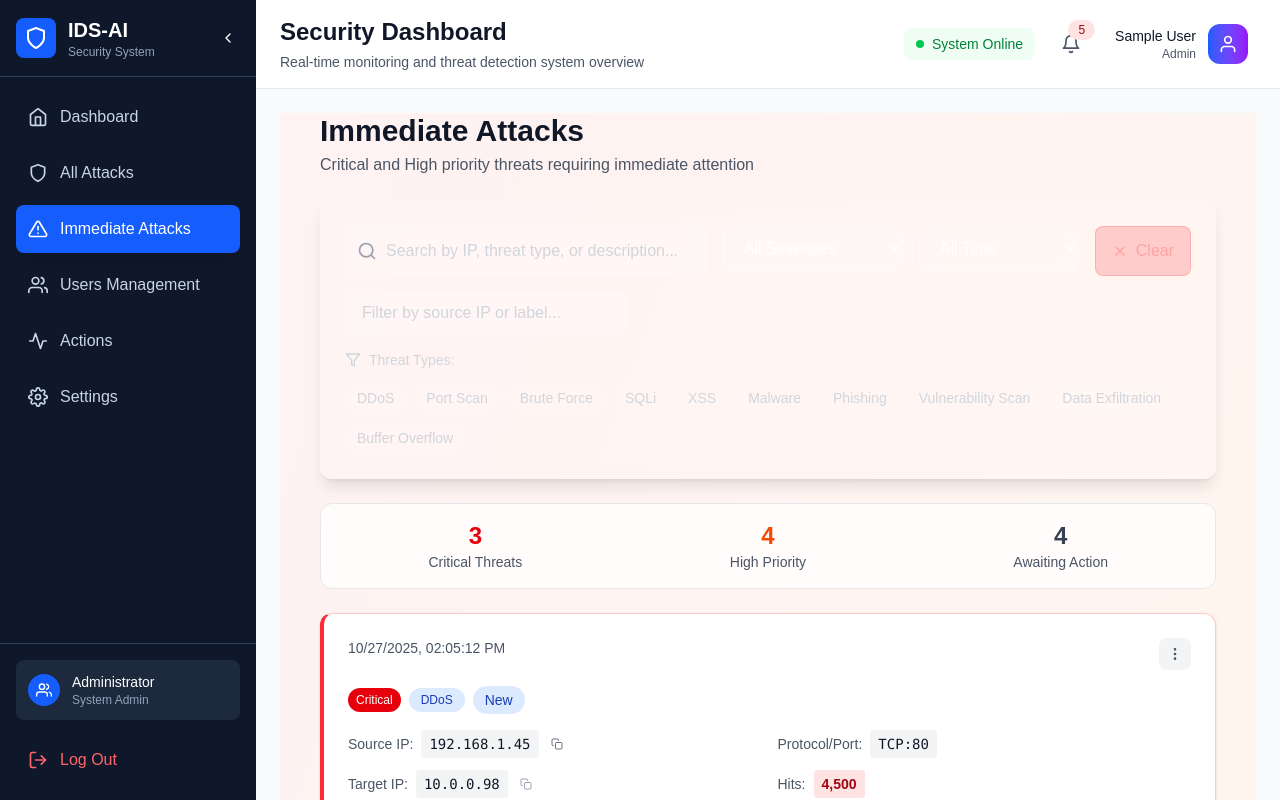
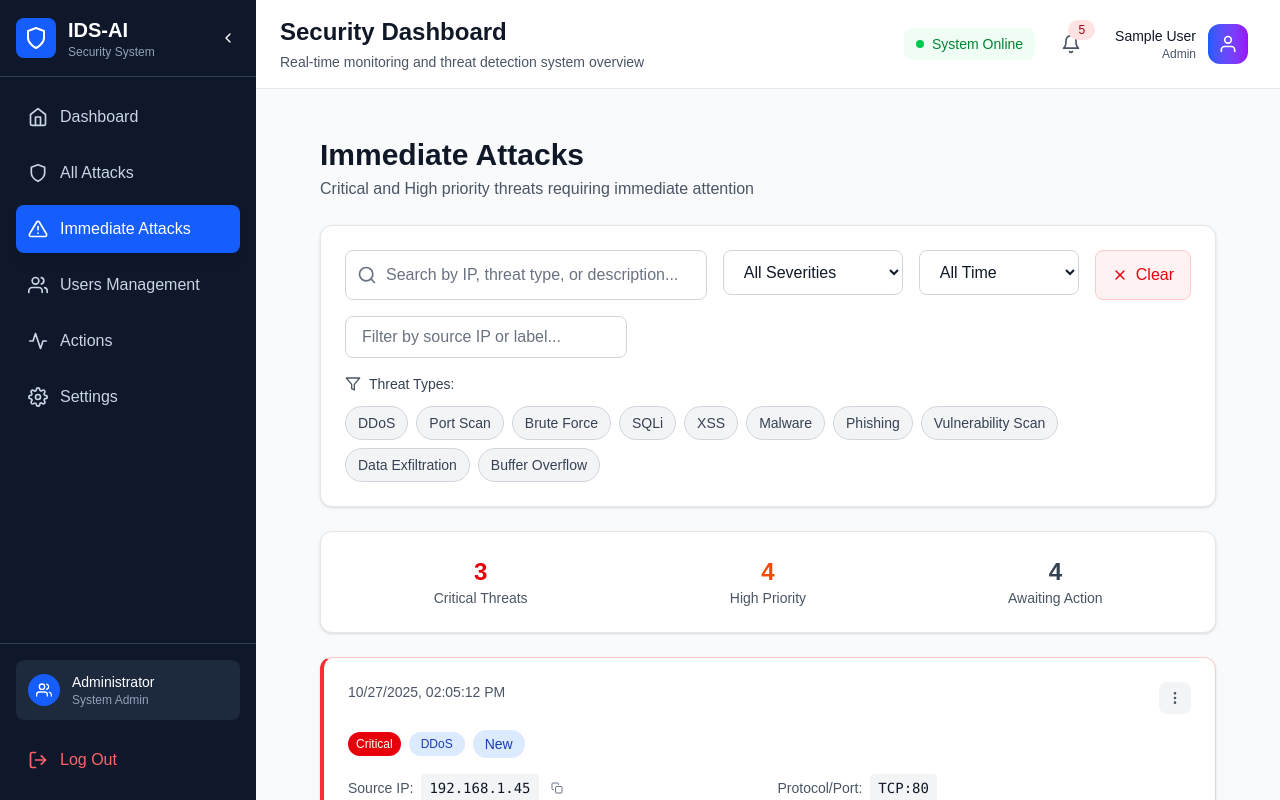
Before and after one commit to youseif-elshreif/graduation-front, a Next.js app: page /dashboard/immediate-attacks in a window 1280 px wide. Shown: the top 800 px of the page. Built offline with nearby package versions, Linux system fonts and the light colour scheme; sample sign-in values are in the browser's storage.

Commit message:
enahnce all-attacks,  immediate-attacks

```diff
--- a/src/app/dashboard/all-attacks/page.tsx
+++ b/src/app/dashboard/all-attacks/page.tsx
@@ -185,7 +185,7 @@ const AllAttacksPage: React.FC = () => {
 
   if (loading) {
     return (
-      <div className="min-h-screen bg-linear-to-br from-slate-50 to-blue-50 p-6">
+      <div className="min-h-screen bg-gray-50 p-4">
         <div className="max-w-7xl mx-auto">
           <div className="animate-pulse space-y-6">
             <div className="h-8 bg-gray-200 rounded w-64"></div>
@@ -202,7 +202,7 @@ const AllAttacksPage: React.FC = () => {
   }
 
   return (
-    <div className="min-h-screen bg-linear-to-br from-slate-50 to-blue-50">
+    <div className="min-h-screen bg-gray-50">
       <div className="flex">
         {/* Main Content */}
         <div className="flex-1 p-6">
@@ -260,7 +260,7 @@ const AllAttacksPage: React.FC = () => {
         </div>
 
         {/* Right Sidebar */}
-        <div className="w-80 border-l border-gray-200 bg-white/50 backdrop-blur-sm">
+        <div className="w-80 border-l border-gray-200 bg-white">
           <ThreatsSidebar threats={filteredThreats} />
         </div>
       </div>
--- a/src/app/dashboard/immediate-attacks/page.tsx
+++ b/src/app/dashboard/immediate-attacks/page.tsx
@@ -134,7 +134,7 @@ const ImmediateAttacksPage: React.FC = () => {
 
   if (loading) {
     return (
-      <div className="min-h-screen bg-linear-to-br from-red-50 to-orange-50 p-6">
+      <div className="min-h-screen bg-gray-50 p-4">
         <div className="max-w-4xl mx-auto">
           <div className="animate-pulse space-y-6">
             <div className="h-8 bg-gray-200 rounded w-64"></div>
@@ -151,7 +151,7 @@ const ImmediateAttacksPage: React.FC = () => {
   }
 
   return (
-    <div className="min-h-screen bg-linear-to-br from-red-50 to-orange-50">
+    <div className="min-h-screen bg-gray-50 p-6">
       <div className="max-w-4xl mx-auto space-y-6">
         {/* Header */}
         <div className="flex items-center justify-between">
@@ -172,7 +172,7 @@ const ImmediateAttacksPage: React.FC = () => {
         />
 
         {/* Stats Banner */}
-        <div className="bg-white/70 backdrop-blur-sm rounded-xl border border-gray-200 p-4">
+        <div className="bg-white rounded-xl border border-gray-200 p-6 shadow-sm">
           <div className="grid grid-cols-1 md:grid-cols-3 gap-4">
             <div className="text-center">
               <div className="text-2xl font-bold text-red-600">
--- a/src/app/dashboard/layout.tsx
+++ b/src/app/dashboard/layout.tsx
@@ -110,7 +110,7 @@ export default function DashboardLayout({
         />
 
         {/* Main Content */}
-        <main className="flex-1 overflow-auto bg-gray-50 p-4 md:p-6">
+        <main className="flex-1 overflow-auto bg-gray-50 md:p-6">
           <div className="max-w-full w-full">{children}</div>
         </main>
       </div>
--- a/src/app/dashboard/page.tsx
+++ b/src/app/dashboard/page.tsx
@@ -45,7 +45,7 @@ export default function DashboardPage() {
   }
 
   return (
-    <div className="space-y-8">
+    <div className="space-y-8 p-4">
       {/* Date Range Filter */}
       <DateRangeFilter onFilterChange={handleFilterChange} />
 
--- a/src/components/ThreatFilterBar.tsx
+++ b/src/components/ThreatFilterBar.tsx
@@ -81,20 +81,20 @@ const ThreatFilterBar: React.FC<ThreatFilterBarProps> = ({
     filters.timeRange !== "all";
 
   return (
-    <div className="bg-white/10 backdrop-blur-sm rounded-xl border border-white/20 p-6 mb-6 shadow-lg">
+    <div className="bg-white rounded-xl border border-gray-200 p-6 mb-6 shadow-sm">
       {/* Search and Basic Filters Row */}
       <div className="flex flex-col lg:flex-row gap-4 mb-4">
         {/* Search Input */}
         <div className="flex-1 relative">
-          <FiSearch className="absolute left-3 top-1/2 transform -translate-y-1/2 text-gray-400 w-5 h-5" />
+          <FiSearch className="absolute left-3 top-1/2 transform -translate-y-1/2 text-gray-500 w-5 h-5" />
           <input
             type="text"
             placeholder="Search by IP, threat type, or description..."
             value={filters.search}
             onChange={(e) => updateFilters({ search: e.target.value })}
-            className="w-full pl-10 pr-4 py-3 bg-white/20 border border-white/30 rounded-lg
-                     text-white placeholder-gray-300 focus:outline-none focus:ring-2
-                     focus:ring-blue-400 focus:border-transparent transition-all"
+            className="w-full pl-10 pr-4 py-3 bg-white border border-gray-300 rounded-lg
+                     text-gray-900 placeholder-gray-500 focus:outline-none focus:ring-2
+                     focus:ring-blue-500 focus:border-blue-500 transition-all"
           />
         </div>
 
@@ -103,15 +103,15 @@ const ThreatFilterBar: React.FC<ThreatFilterBarProps> = ({
           <select
             value={filters.severity}
             onChange={(e) => updateFilters({ severity: e.target.value })}
-            className="w-full py-3 px-4 bg-white/20 border border-white/30 rounded-lg
-                     text-white focus:outline-none focus:ring-2 focus:ring-blue-400
-                     focus:border-transparent transition-all"
+            className="w-full py-3 px-4 bg-white border border-gray-300 rounded-lg
+                     text-gray-900 focus:outline-none focus:ring-2 focus:ring-blue-500
+                     focus:border-blue-500 transition-all"
           >
             {severityOptions.map((option) => (
               <option
                 key={option.value}
                 value={option.value}
-                className="bg-gray-800 text-white"
+                className="bg-white text-gray-900"
               >
                 {option.label}
               </option>
@@ -124,15 +124,15 @@ const ThreatFilterBar: React.FC<ThreatFilterBarProps> = ({
           <select
             value={filters.timeRange}
             onChange={(e) => updateFilters({ timeRange: e.target.value })}
-            className="w-full py-3 px-4 bg-white/20 border border-white/30 rounded-lg
-                     text-white focus:outline-none focus:ring-2 focus:ring-blue-400
-                     focus:border-transparent transition-all"
+            className="w-full py-3 px-4 bg-white border border-gray-300 rounded-lg
+                     text-gray-900 focus:outline-none focus:ring-2 focus:ring-blue-500
+                     focus:border-blue-500 transition-all"
           >
             {timeRangeOptions.map((option) => (
               <option
                 key={option.value}
                 value={option.value}
-                className="bg-gray-800 text-white"
+                className="bg-white text-gray-900"
               >
                 {option.label}
               </option>
@@ -144,8 +144,8 @@ const ThreatFilterBar: React.FC<ThreatFilterBarProps> = ({
         {hasActiveFilters && (
           <button
             onClick={clearFilters}
-            className="flex items-center gap-2 px-4 py-3 bg-red-500/20 border border-red-400/30
-                     rounded-lg text-red-300 hover:bg-red-500/30 transition-all"
+            className="flex items-center gap-2 px-4 py-3 bg-red-50 border border-red-200
+                     rounded-lg text-red-600 hover:bg-red-100 transition-all"
           >
             <FiX className="w-4 h-4" />
             Clear
@@ -160,17 +160,17 @@ const ThreatFilterBar: React.FC<ThreatFilterBarProps> = ({
           placeholder="Filter by source IP or label..."
           value={filters.source}
           onChange={(e) => updateFilters({ source: e.target.value })}
-          className="w-full lg:w-1/3 px-4 py-2 bg-white/20 border border-white/30 rounded-lg
-                   text-white placeholder-gray-300 focus:outline-none focus:ring-2
-                   focus:ring-blue-400 focus:border-transparent transition-all"
+          className="w-full lg:w-1/3 px-4 py-2 bg-white border border-gray-300 rounded-lg
+                   text-gray-900 placeholder-gray-500 focus:outline-none focus:ring-2
+                   focus:ring-blue-500 focus:border-blue-500 transition-all"
         />
       </div>
 
       {/* Threat Types Tags */}
       <div>
         <div className="flex items-center gap-2 mb-3">
-          <FiFilter className="w-4 h-4 text-gray-300" />
-          <span className="text-sm font-medium text-gray-300">
+          <FiFilter className="w-4 h-4 text-gray-600" />
+          <span className="text-sm font-medium text-gray-700">
             Threat Types:
           </span>
         </div>
@@ -184,7 +184,7 @@ const ThreatFilterBar: React.FC<ThreatFilterBarProps> = ({
                 className={`px-3 py-1.5 rounded-full text-sm font-medium transition-all ${
                   isSelected
                     ? "bg-blue-500 text-white shadow-lg transform scale-105"
-                    : "bg-white/10 text-gray-300 hover:bg-white/20 hover:text-white"
+                    : "bg-gray-100 text-gray-700 hover:bg-gray-200 hover:text-gray-900 border border-gray-300"
                 }`}
               >
                 {type}
```
Also changed, not shown: src/components/BulkActionBar.tsx (+11 -11 lines), src/components/Pagination.tsx (+12 -12 lines).
